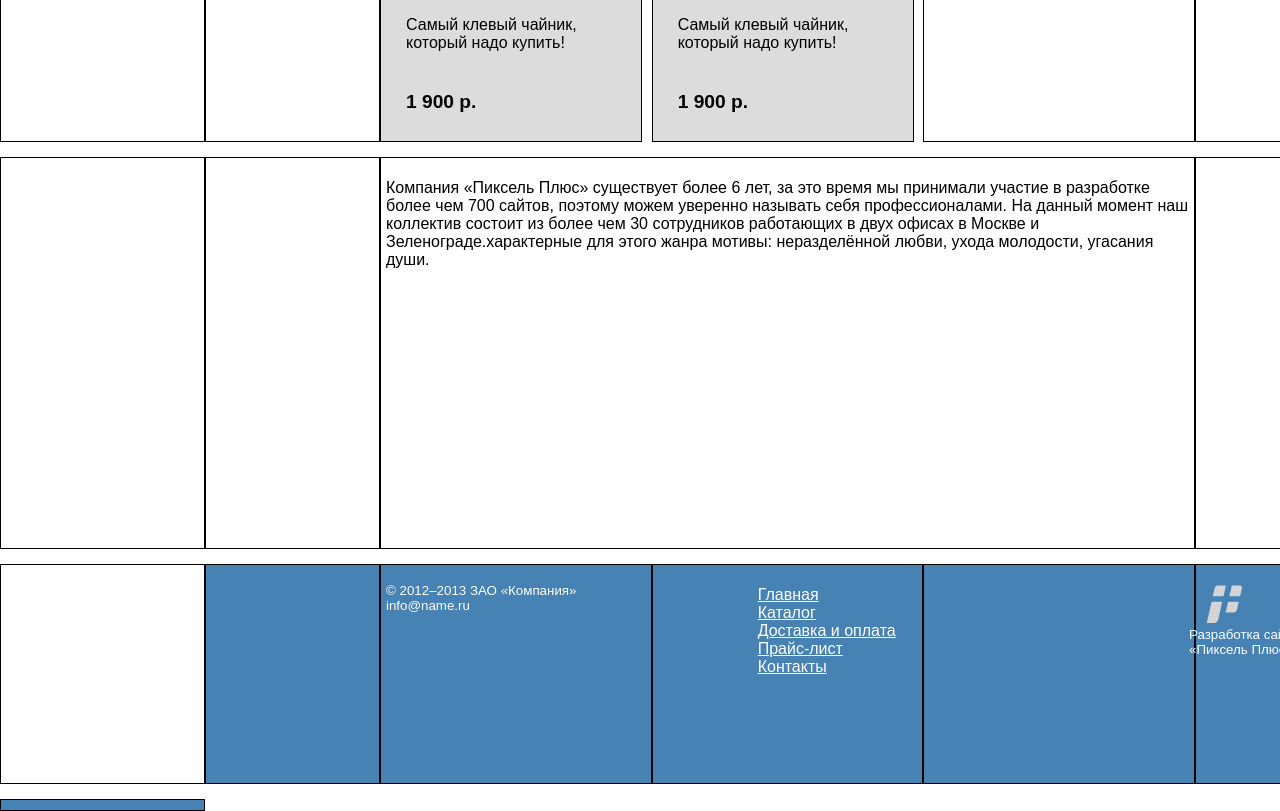
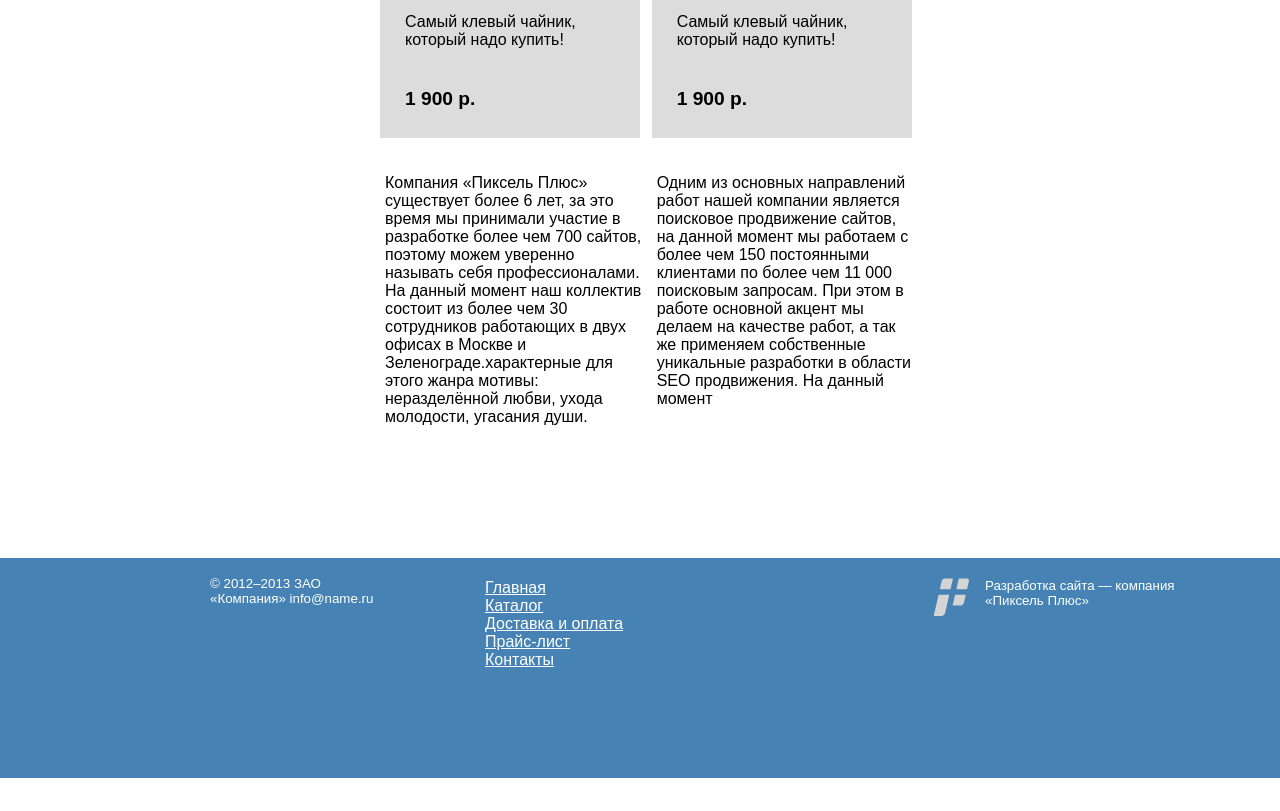
Before and after one commit to AnnaLypovenko/landing_grid, a plain HTML site: page index.html in a window 1280 px wide. Shown: the part 1529-2340 px from the top of the page. After the commit the page ends 2307 px from the top, so only its background shows below. Drawn offline with Linux system fonts and the light colour scheme.

Commit message:
back to previous

```diff
--- a/index.html
+++ b/index.html
@@ -91,19 +91,18 @@
     <div class="grid-item"></div>
     <div class="grid-item"></div>
     <div class="grid-item"></div>
-    <div class="grid-item text"><p>Компания «Пиксель Плюс» существует более 6 лет, за это время мы принимали
+    <div class="grid-item"><p>Компания «Пиксель Плюс» существует более 6 лет, за это время мы принимали
         участие в разработке более чем 700 сайтов, поэтому можем уверенно называть себя профессионалами.
         На данный момент наш коллектив состоит из более чем 30 сотрудников работающих в двух офисах в
         Москве и Зеленограде.характерные для этого жанра мотивы: неразделённой любви, ухода молодости,
         угасания души. </p>
     </div>
-<!--    <p>Одним из основных направлений работ нашей компании является поисковое-->
-<!--        продвижение сайтов, на данной момент мы работаем с более чем 150 постоянными клиентами по более-->
-<!--        чем 11 000 поисковым запросам. При этом в работе основной акцент мы делаем на качестве работ, а-->
-<!--        так же применяем собственные уникальные разработки в области SEO продвижения. На данный момент-->
-<!--        отдел SEO состоит из 9 человек под руководством ведущего специалиста, преимущественно работающих-->
-<!--        в нашем московском офисе.</p>-->
-
+    <div class="grid-item"><p>Одним из основных направлений работ нашей компании является поисковое
+        продвижение сайтов, на данной момент мы работаем с более чем 150 постоянными клиентами по более
+        чем 11 000 поисковым запросам. При этом в работе основной акцент мы делаем на качестве работ, а
+        так же применяем собственные уникальные разработки в области SEO продвижения. На данный момент
+      </p>
+    </div>
     <div class="grid-item"></div>
     <div class="grid-item"></div>
     <div class="grid-item footer"></div>
--- a/style.css
+++ b/style.css
@@ -26,9 +26,13 @@ body {
     grid-row-gap: 15px;
 }
 .grid-item {
-    border: 1px solid black;
+    /*border: 1px solid black;*/
     padding: 5px;
 }
+/*.test{*/
+/*    grid: span 2 / span 3;*/
+/*    background-color: lightcyan;*/
+/*}*/
 .card p {
     padding: 10px 20px;
 }
```
